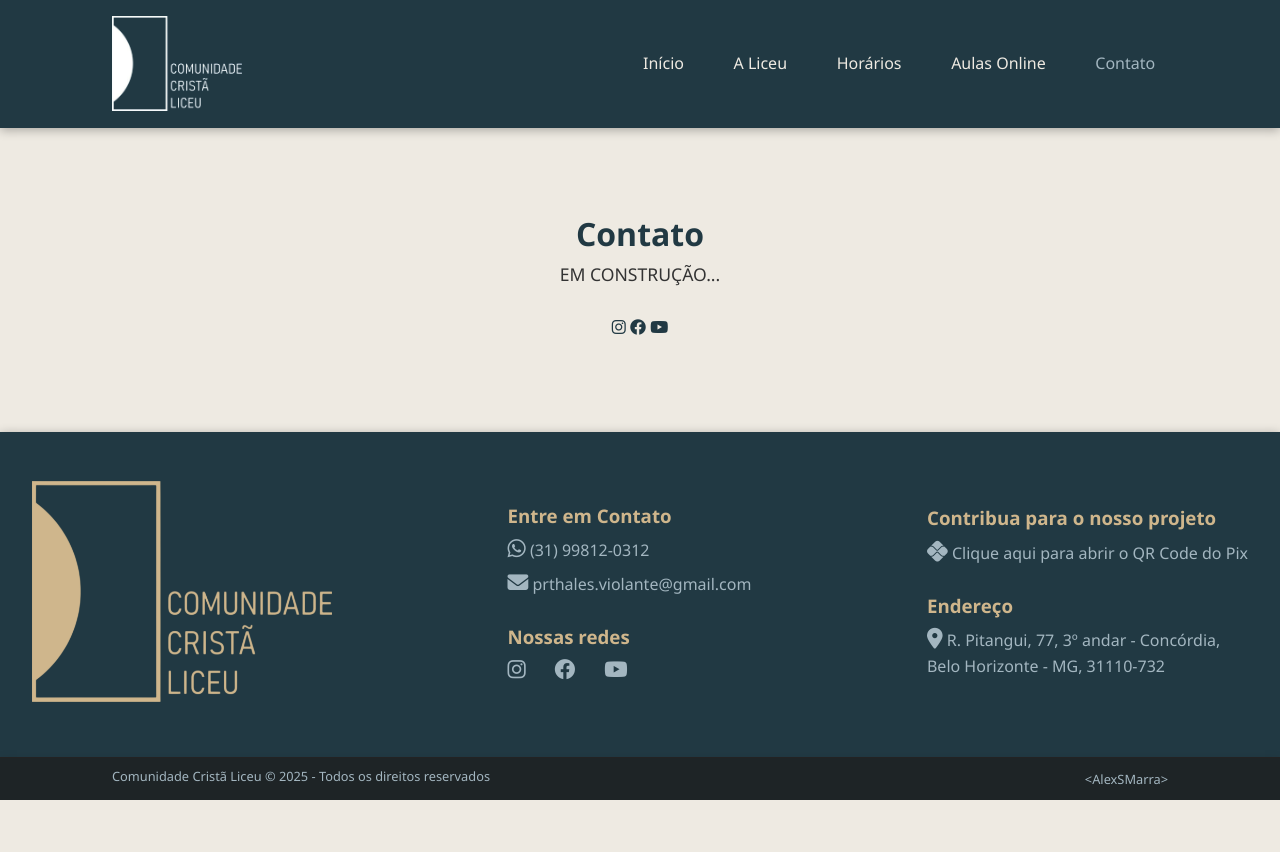
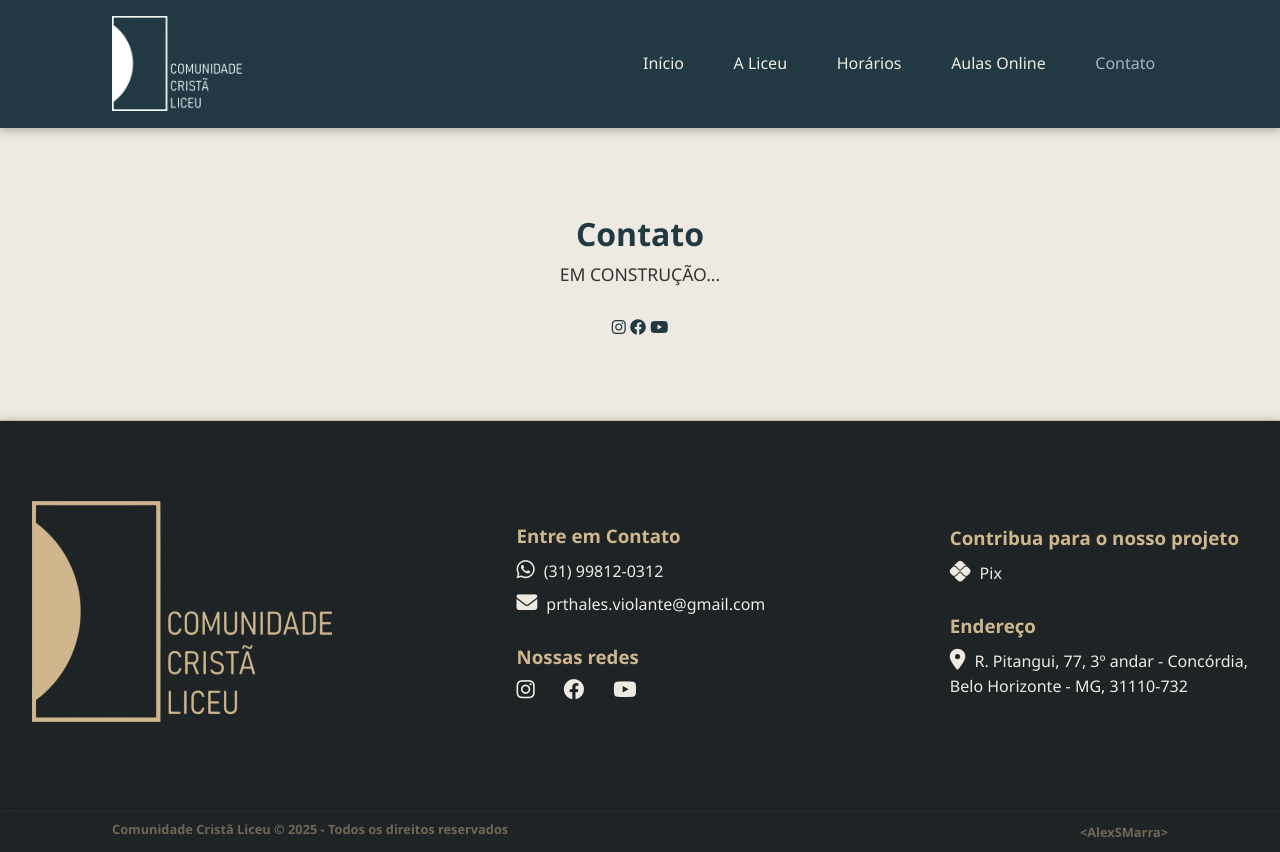
Before and after one commit to alexsmarra/Liceu, a website with bundled scripts: page pages/contato.html in a window 1280 px wide. Before the commit the page ends 800 px from the top, so only its background shows below. Built offline with nearby package versions, Linux system fonts and the light colour scheme; files whose address does not match are found by name.

Commit message:
update: background footer

```diff
--- a/css/footer.css
+++ b/css/footer.css
@@ -1,6 +1,6 @@
 .site-footer {
-    background-color: var(--primary-color);
-    border-top: 1px solid var(--header-border);
+    background-color: var(--second-color);
+    border-top: 1px solid var(--accent-color);
     box-shadow: 0 2px 10px rgba(0, 0, 0, 0.3);
     padding: 0;
     margin-top: 2rem;
@@ -14,7 +14,7 @@
     align-items: center;
     /* max-width: 830px; */
     margin: 0 auto;
-    padding: 3rem 2rem;
+    padding: 5rem 2rem;
     /* gap: 7rem; */
 }
 
@@ -59,14 +59,14 @@
 
 .contact-column .social-icons {
     display: flex;
-    gap: 1.8rem;
+    gap: 1.5rem;
 }
 
 .contact-column a i,
 .address-column a i {
     font-size: 1.3rem;
     /* vertical-align: middle; */
-    /* margin-right: 0.3rem; */
+    margin-right: 0.3rem;
     color: var(--footer-text-color);
 }
 
@@ -76,8 +76,9 @@
     /* align-items: center */
     /* padding: 1rem 7.5rem; */
     /* font-size: 0.95rem; */
-    border-top: 1px solid rgb(35, 35, 35);
-    box-shadow: 0 2px 10px rgba(0, 0, 0, 0.1);
+    font-weight: bold;
+    border-top: 1px solid #CFB68C10;
+    box-shadow: 0 2px 10px rgba(0, 0, 0, 0.3);
 
     /* max-width: 1500px; */
     justify-content: space-between;
@@ -89,7 +90,7 @@
 }
 
 .footer-bottom-left {
-    color: var(--footer-text-color);
+    color: var(--transparent-golden);
     font-size: .8rem;
 }
 
@@ -99,7 +100,7 @@
 }
 
 .footer-bottom-right a {
-    color: var(--footer-text-color);
+    color: var(--transparent-golden);
     font-size: .8rem;
     /* transition: color 0.2s, transform 0.2s; */
 }
@@ -110,7 +111,7 @@
 }
 
 /* Responsivo */
-@media (max-width: 900px) {
+@media (max-width: 1023px) {
     .footer-main {
         flex-direction: column;
         justify-content: start;
@@ -122,6 +123,7 @@
     .footer-main .logo-column {
         display: flex;
         justify-content: center;
+        margin-bottom: 1rem;
     }
 
     .footer-logo {
--- a/css/variables.css
+++ b/css/variables.css
@@ -7,9 +7,9 @@
   --heading-color: #213943;      /* títulos (h1, h2, h3...) */
   --header-border: #21394326;  /* borda inferior do header */
   --text-color: #333333;
-  --footer-text-color: #a3b6c0;
-  --footer-icon-color: #eeeae2;
-  --accent-color: #c8ac7a;       /* antiga */
+  --footer-text-color: #eeeae2;
+  /* --footer-icon-color: #eeeae2;    */
   --accent-color: #CFB68C;       /* links e destaques */
+  --transparent-golden: #CFB68C75;
   --font-family: 'Segoe UI', Tahoma, Geneva, Verdana, sans-serif;
 }
--- a/partials/footer.html
+++ b/partials/footer.html
@@ -39,7 +39,7 @@
         <p>
           <a href="images/qrcode-pix-pastor.png" target="_blank" aria-label="Pix QR Code">
             <i class="fa-brands fa-pix"></i>
-            Clique aqui para abrir o QR Code do Pix
+            Pix
           </a>
         </p>
       </div>
```
